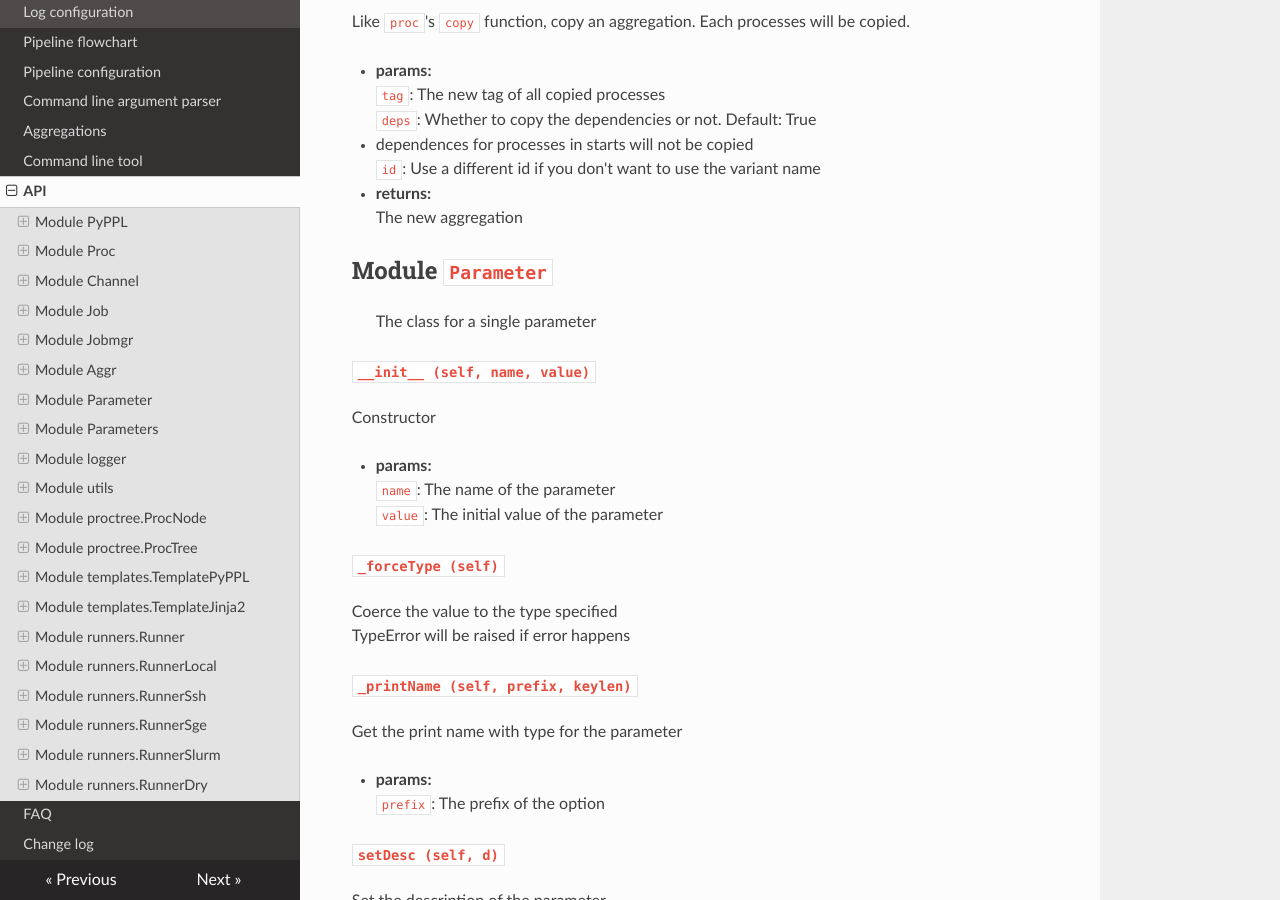
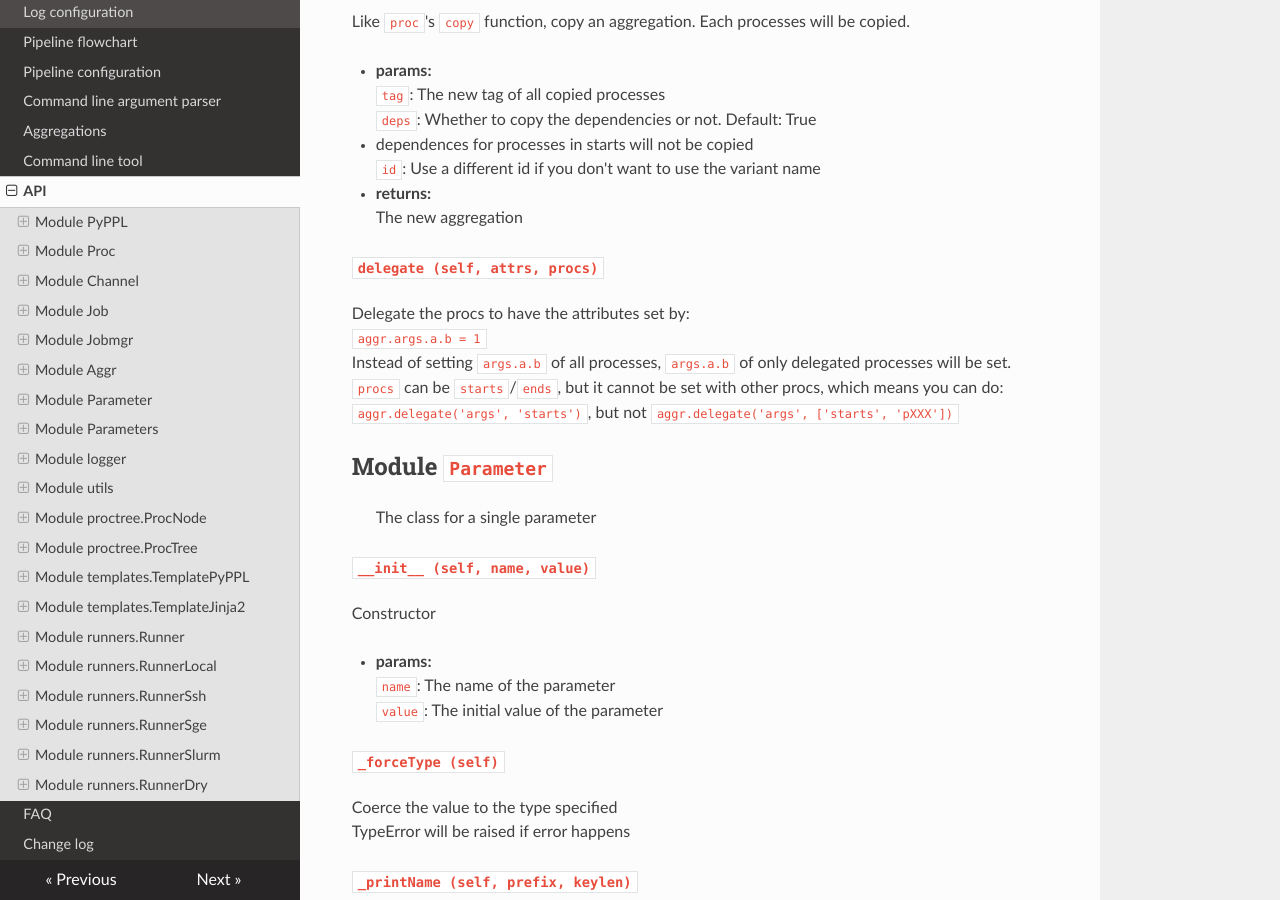
Before and after one commit to pwwang/pipen, an MkDocs documentation site: the page built from docs/api.md, in a window 1280 px wide and 900 px high, scrolled down 19939 px. Built offline with MkDocs 1.6.1, drawn with Linux system fonts in a browser that asks for light colours; nearby versions of some CDN libraries; old or Windows-style settings are respelled for this version of MkDocs.

Commit message:
Update api.

```diff
--- a/docs/api.md
+++ b/docs/api.md
@@ -882,6 +882,14 @@ Like `proc`'s `copy` function, copy an aggregation. Each processes will be copie
 - **returns:**
 The new aggregation
 
+#### `delegate (self, attrs, procs) `
+
+Delegate the procs to have the attributes set by:
+`aggr.args.a.b = 1`
+Instead of setting `args.a.b` of all processes, `args.a.b` of only delegated processes will be set.
+`procs` can be `starts`/`ends`, but it cannot be set with other procs, which means you can do:
+`aggr.delegate('args', 'starts')`, but not `aggr.delegate('args', ['starts', 'pXXX'])`
+
 
 ## Module `Parameter`
 > The class for a single parameter
```
